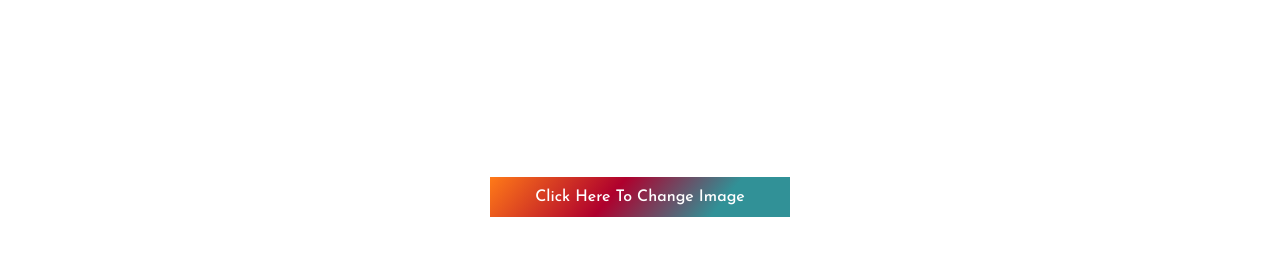
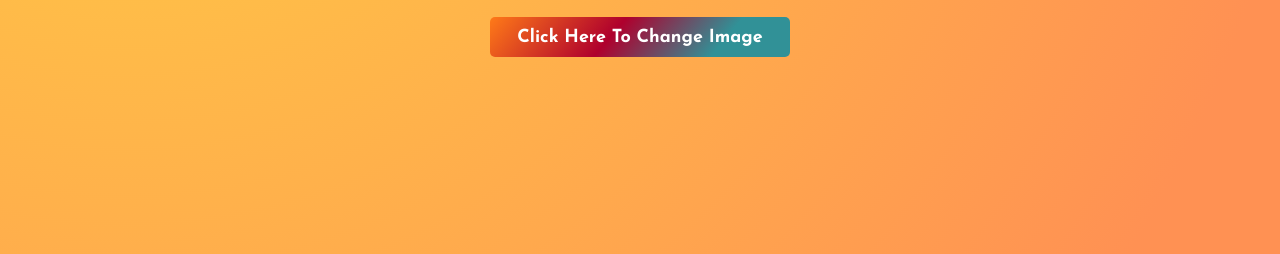
Before and after one commit to AdityaMayukhSom/travel-and-tourism, a plain HTML site: page Carousel.html in a window 1280 px wide. Shown: the part 543-797 px from the top of the page. Drawn offline with Linux system fonts and the light colour scheme.

Commit message:
Third Commit

```diff
--- a/Carousel.css
+++ b/Carousel.css
@@ -1,4 +1,11 @@
 @import url('https://fonts.googleapis.com/css2?family=Josefin+Sans:wght@500;600;700&display=swap');
+
+:root {
+    --color1: rgb(24, 24, 24);
+    --color1: rgb(255, 229, 8);
+    --color2: rgb(255, 200, 3);
+    --color3: rgb(255, 178, 6);
+}
 
 * {
     margin: 0;
@@ -8,13 +15,15 @@
 }
 
 body {
+    background-image: radial-gradient(circle farthest-corner at 10% 20%, rgba(255, 209, 67, 1) 0%, rgba(255, 145, 83, 1) 90%);
+    min-height: 100vh;
+    width: 100vw;
     display: flex;
     flex-direction: column;
-    align-items: center;
+    justify-content: center;
 }
 
 .carousel-container {
-    height: 90vh;
     width: 100vw;
     display: flex;
     justify-content: center;
@@ -71,11 +80,16 @@ body {
 }
 
 .btn {
+    border-radius: 5px;
+    font-size: 18px;
+    font-weight: 700;
+    margin: 20px auto;
     background: linear-gradient(130deg, #ff7a18, #af002d 41.07%, #319197 76.05%);
-    min-width: 300px;
+    width: 300px;
     height: 40px;
     display: flex;
     justify-content: center;
     align-items: center;
     color: white;
+    cursor: pointer;
 }
```
